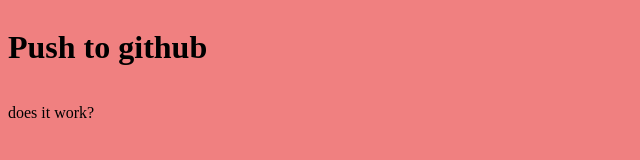
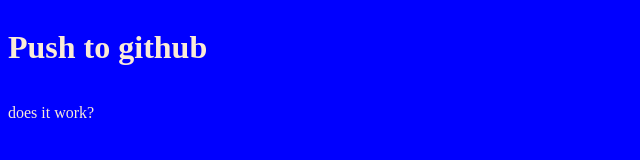
Before and after one commit to quasarblues/githubtest, a plain HTML site: page index.html in a window 1280 px wide. Shown: the whole page, without its empty margins (0-640 px from the left). Drawn offline with Linux system fonts and the light colour scheme.

Commit message:
added blue background and white font

```diff
--- a/app.css
+++ b/app.css
@@ -1,5 +1,6 @@
 body {
     display: grid;
     content: center;
-    background-color: lightcoral;
+    background-color: blue;
+    color: antiquewhite;
 }
```
